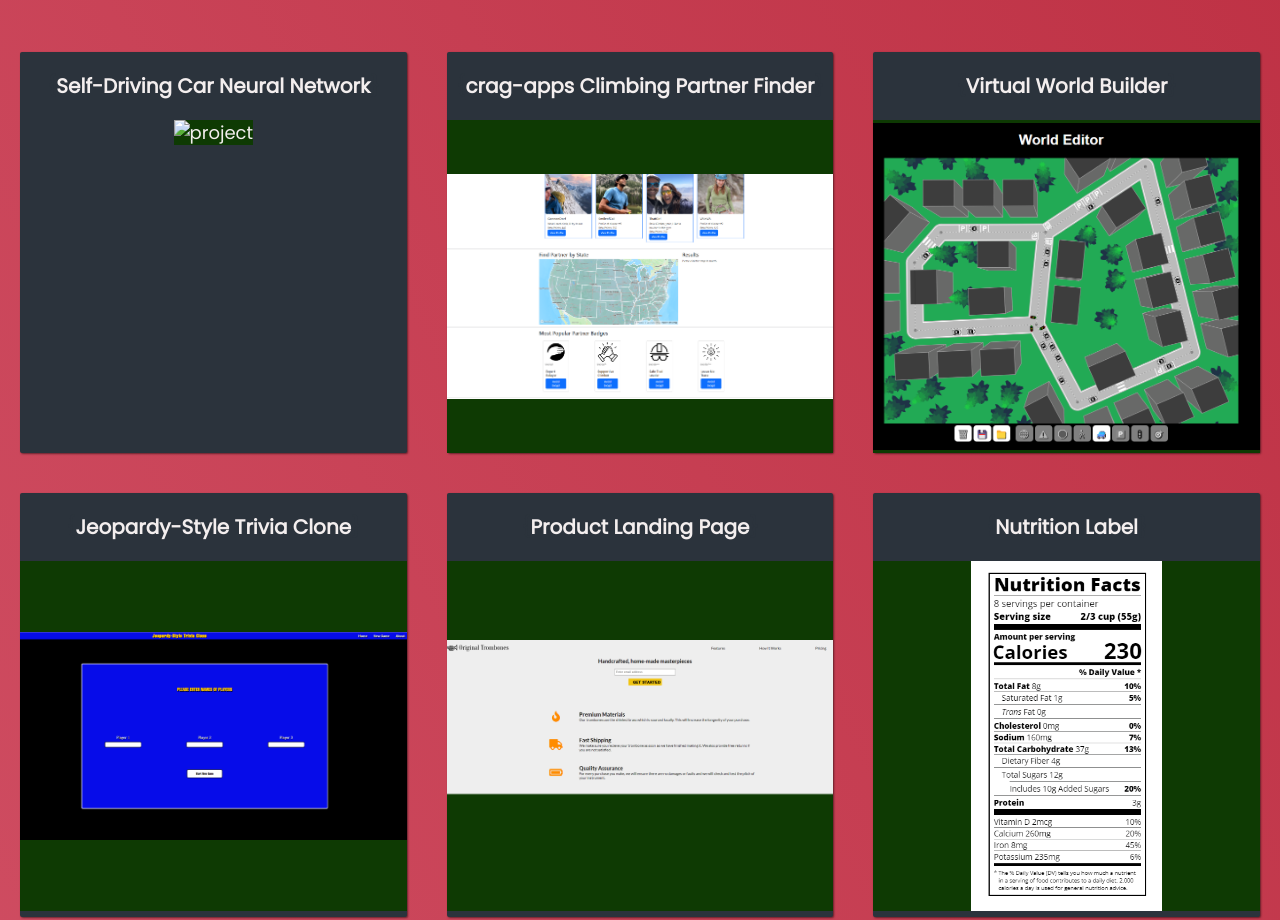
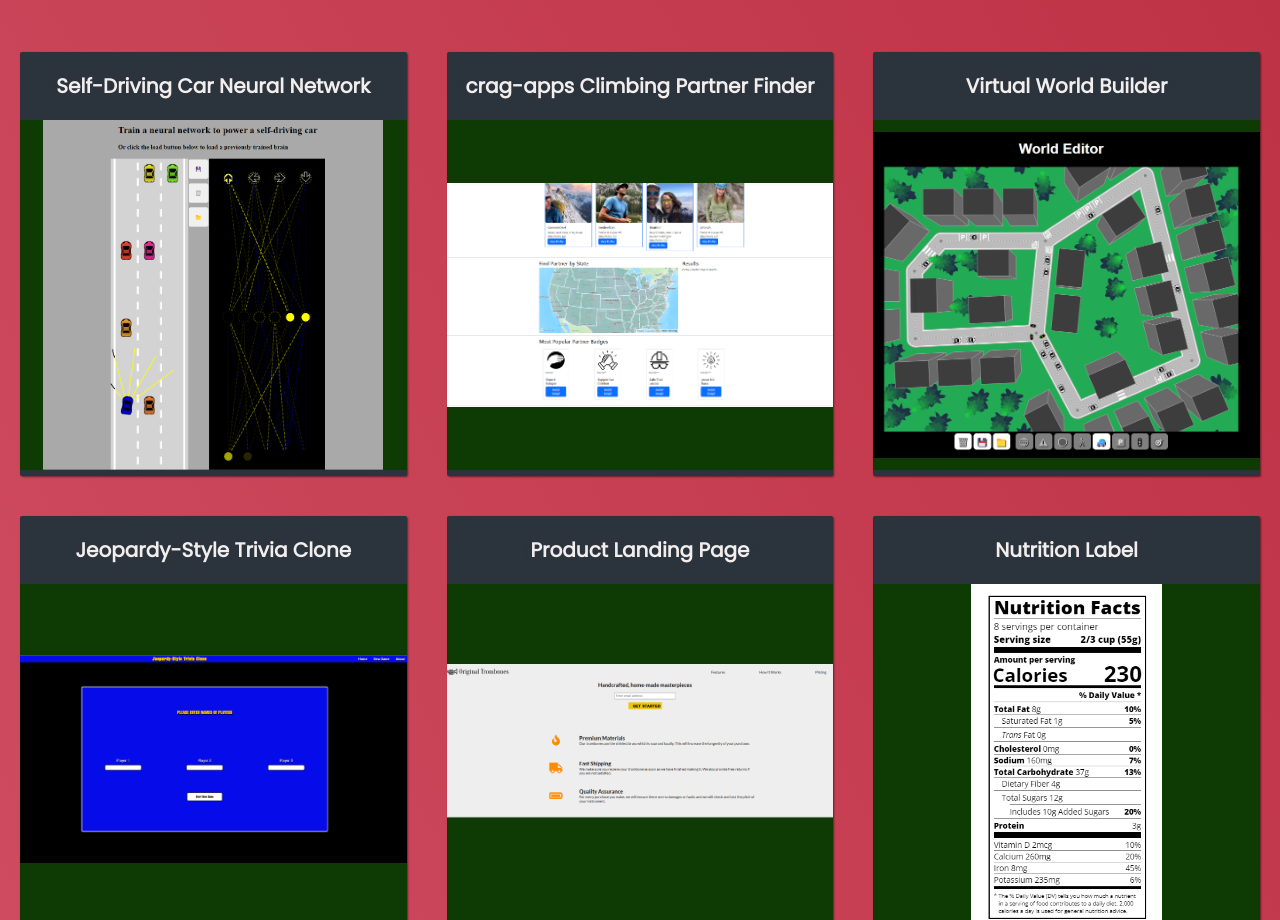
Before and after one commit to amarine-py/look-at-me, a plain HTML site: page public/index.html in a window 1280 px wide. Shown: the part 2020-2940 px from the top of the page. Drawn offline with Linux system fonts and the light colour scheme.

Commit message:
updated projects

```diff
--- a/public/index.html
+++ b/public/index.html
@@ -78,7 +78,7 @@
             </h3>
             <img
               class="project-image"
-              src="./mediasef-driving-car-screenshot.png"
+              src="./media/self-driving-car-screenshot.png"
               alt="project"
             />
           </a>
```
